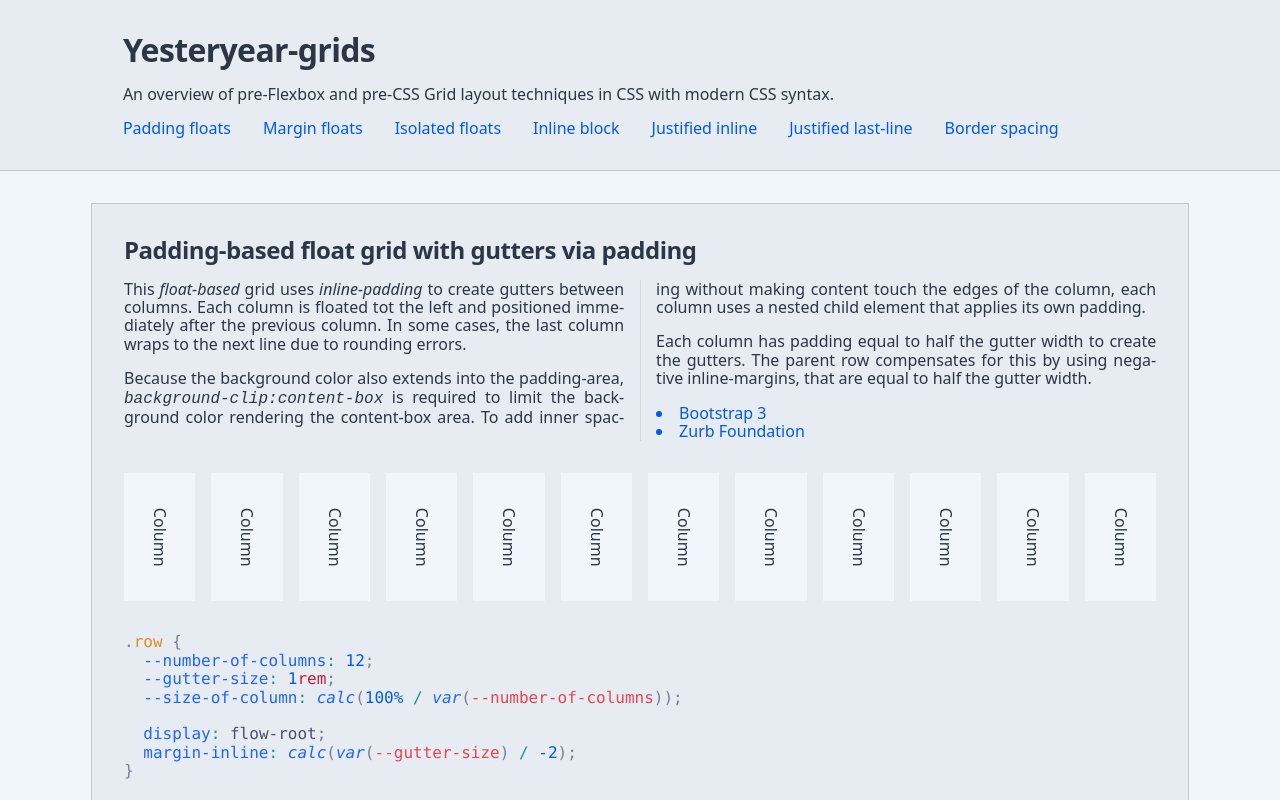
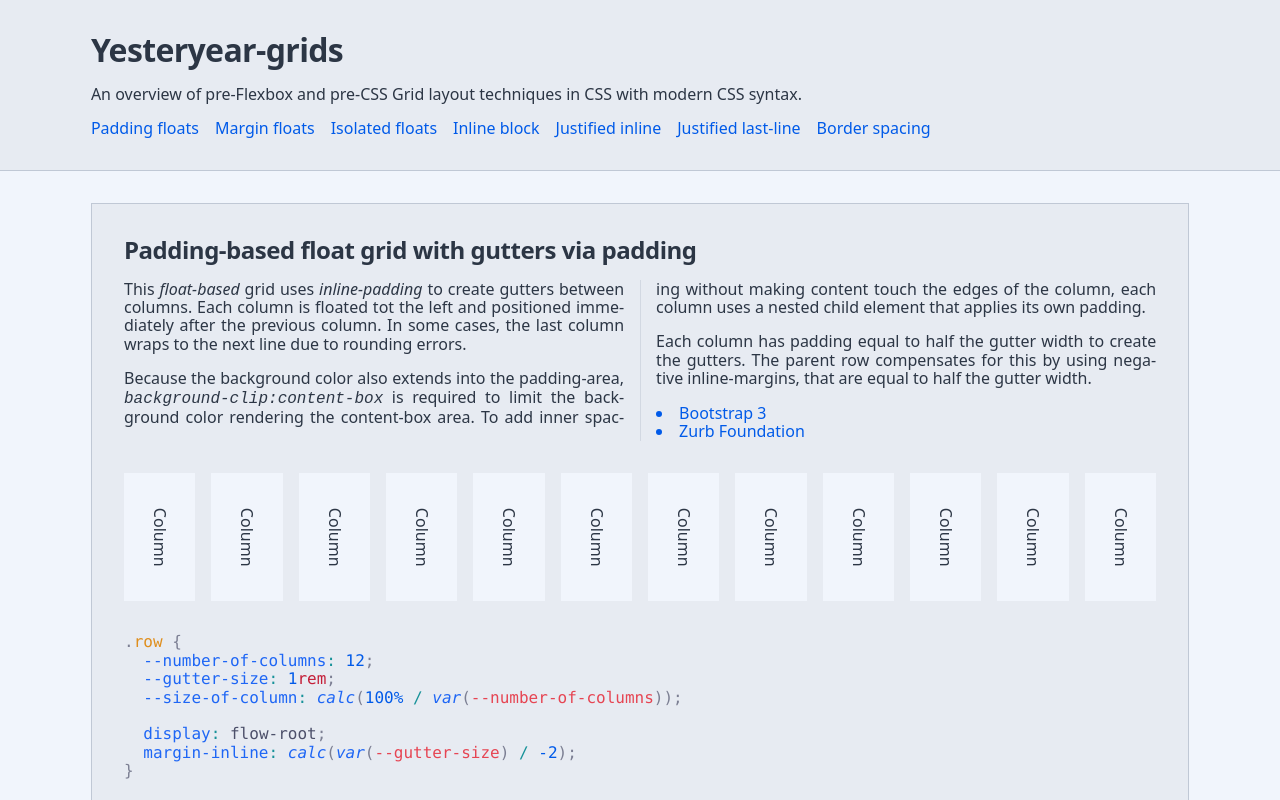
Before and after one commit to maurer2/yesteryear-grids, a SvelteKit app: page / in a window 1280 px wide. Shown: the top 800 px of the page. Built offline with nearby package versions, Linux system fonts and the light colour scheme.

Commit message:
Moved sections to new grid as well

```diff
--- a/src/app.css
+++ b/src/app.css
@@ -102,8 +102,6 @@
   .card {
     display: flex;
     flex-direction: column;
-    inline-size: min(100% - 2rem, 120ch);
-    margin-inline: auto;
     padding: 2rem;
     justify-content: center;
     gap: 1rem;
@@ -198,7 +196,7 @@
     display: grid;
     grid-template-columns:
       [full-bleed-start left-space-start] 1fr
-      [left-space-end content-start] min(100%, 120ch)
+      [left-space-end content-start] min(100% - 2rem, 120ch)
       [content-end right-space-start] 1fr
       [right-space-end full-bleed-end];
   }
@@ -211,9 +209,7 @@
 
   .grid-container-row {
     grid-column: content;
-    padding-inline: 2rem;
   }
-
 }
 
 @keyframes powerpoint {
--- a/src/app.html
+++ b/src/app.html
@@ -7,7 +7,7 @@
     <title>hagrid</title>
     %sveltekit.head%
   </head>
-  <body data-sveltekit-preload-data="hover">
+  <body data-sveltekit-preload-data="hover" class="grid-container">
     %sveltekit.body%
   </body>
 </html>
--- a/src/lib/components/IntroPanel/IntroPanel.svelte
+++ b/src/lib/components/IntroPanel/IntroPanel.svelte
@@ -48,9 +48,9 @@
     .table-of-contents {
       display: flex;
       flex-wrap: wrap;
-      gap: 1rem 2rem;
+      gap: 0.5rem 1rem;
       list-style-type: ''; /* https://gomakethings.com/articles/semantic-inline-lists/ */
-      column-rule: 2px solid var(--border);
+      column-rule: 1px solid var(--border);
       scroll-target-group: auto;
     }
 
--- a/src/routes/+page.svelte
+++ b/src/routes/+page.svelte
@@ -81,15 +81,13 @@
   //$inspect(cssFilesWithSyntaxHighlighting);
 </script>
 
-<header class="masthead grid-container">
-  <div class="masthead-row grid-container-row-full-bleed">
-    <div class="grid-container-row">
-      <IntroPanel {sections} />
-    </div>
+<header class="masthead grid-container-row-full-bleed">
+  <div class="grid-container-row">
+    <IntroPanel {sections} />
   </div>
 </header>
 <main
-  class="main"
+  class="main grid-container-row-full-bleed"
   style="
     --number-of-columns: {numberOfColumns};
     --gutter-size: 1rem;
@@ -97,7 +95,8 @@
 >
   {#each sections as section (section.id)}
     {const SectionComponent = section.component}
-    <div id={section.id} class="panel">
+
+    <div id={section.id} class="grid-container-row">
       <SectionComponent
         cssListing={cssFilesWithSyntaxHighlighting.get(section.cssKey)}
         {numberOfColumns}
@@ -111,19 +110,14 @@
     .masthead {
       position: sticky;
       inset-block-start: 0;
+      border-block-end: 1px solid var(--border);
       z-index: 10;
-    }
-
-    .masthead-row {
       background: var(--bg-soft);
-      border-block-end: 1px solid var(--border);
     }
 
     .main {
-      display: flex;
       margin-block: 2rem;
-      flex-direction: column;
-      gap: 2rem;
+      row-gap: 2rem;
     }
   }
 </style>
```
